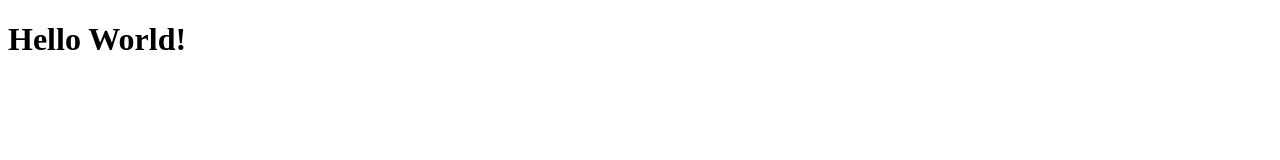
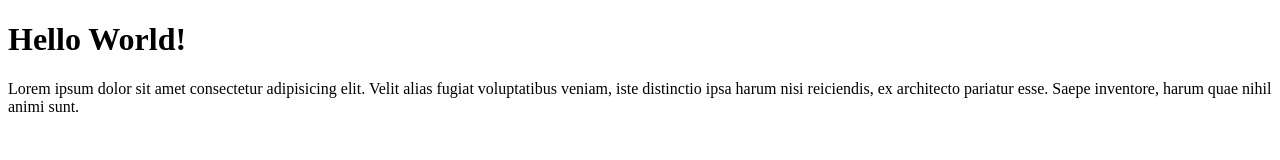
Before and after one commit to widicarter/git-test, a plain HTML site: page index.html in a window 1280 px wide. Drawn offline with Linux system fonts and the light colour scheme.

Commit message:
menambahkan paragraf

```diff
--- a/index.html
+++ b/index.html
@@ -7,5 +7,6 @@
 </head>
 <body>
     <h1>Hello World!</h1>
+    <p>Lorem ipsum dolor sit amet consectetur adipisicing elit. Velit alias fugiat voluptatibus veniam, iste distinctio ipsa harum nisi reiciendis, ex architecto pariatur esse. Saepe inventore, harum quae nihil animi sunt.</p>
 </body>
 </html>
```
